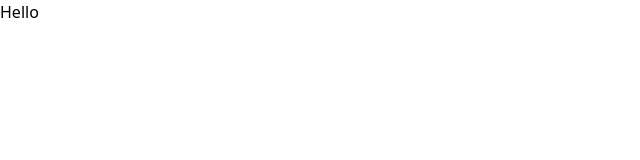
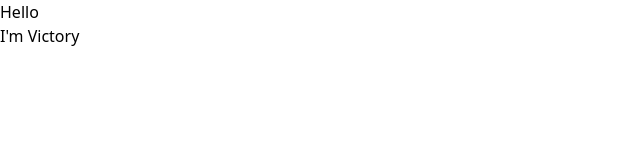
Before and after one commit to Phoenix-Domain/my-typescript-app, a React (Vite) app: page / in a window 1280 px wide. Shown: the top 160 px of the page, without its empty margins (0-640 px from the left). Built offline with nearby package versions, Linux system fonts and the light colour scheme.

Commit message:
Test: return paragraph

```diff
--- a/src/components/Text.tsx
+++ b/src/components/Text.tsx
@@ -1,7 +1,7 @@
 function Text(){
   return(
     <>
-
+      <p>I'm Victory</p>
     </>
   )
 }
```
